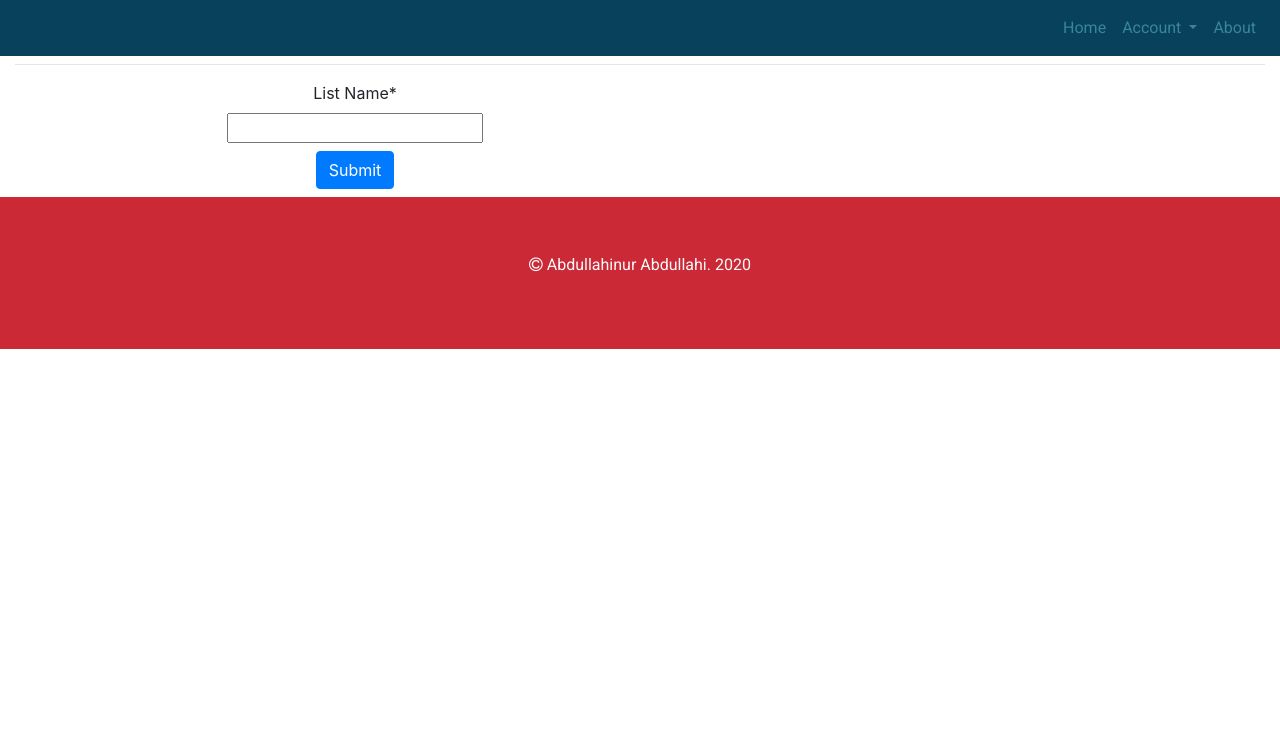
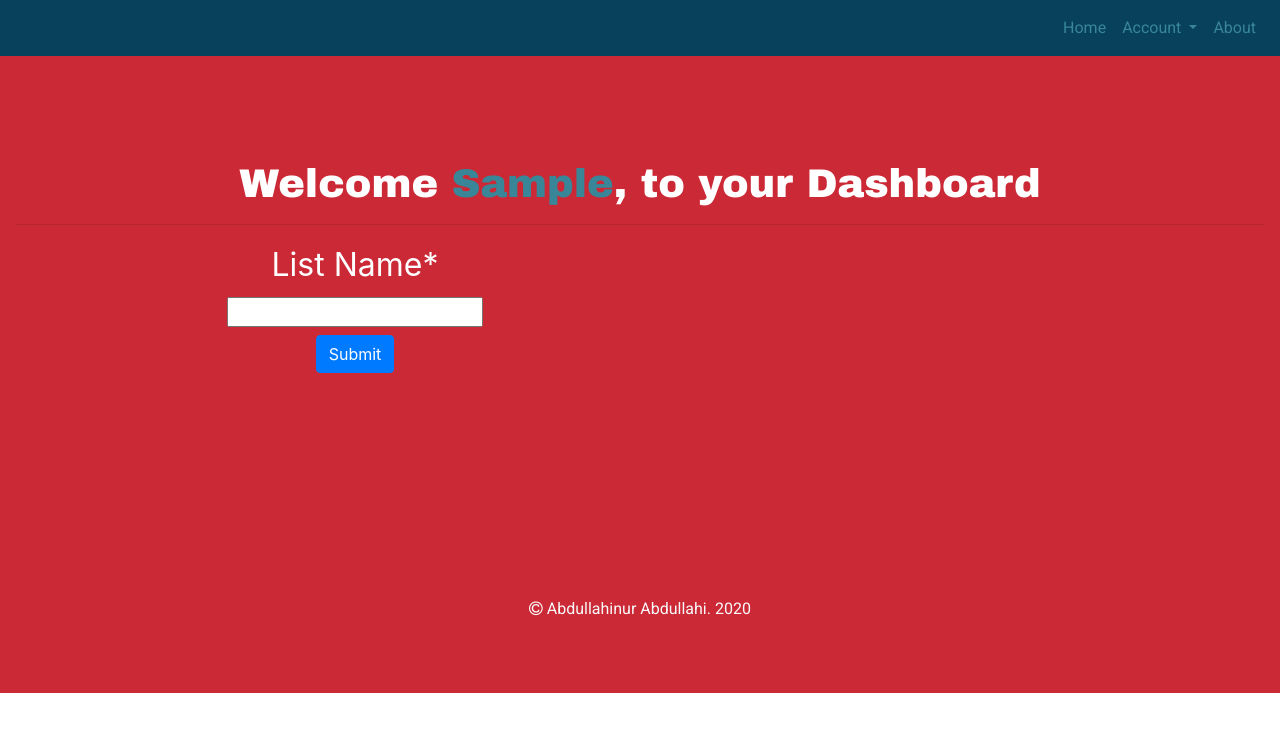
Before and after one commit to SandyAbdullahi/django-todo, a Django app: page /dashboard/ in a window 1280 px wide. Shown: the top 732 px of the page. Run offline with Django 3.2, Linux system fonts and the light colour scheme; the visitor is signed in with stand-in values (Sample User, id 1); data that the repository does not hold is empty; parts of the project's set-up code (start-up, migrations or seed data) failed here and were passed over; some libraries are stand-ins or nearby versions.

Commit message:
styling for dashboard, still need to write about

```diff
--- a/static/css/styles.css
+++ b/static/css/styles.css
@@ -220,7 +220,46 @@ base colors:
 }
 
 
+/* Logged-out page */
 
+.logged-out {
+    background: url('../img/glacier-bay-80643_1920.jpg') no-repeat center;
+    background-size: cover;
+}
+
+
+.logged-out .content {
+    background-color: #388697d1;
+    padding: 15rem 0rem;
+}
+
+.logged-out h1 {
+    color: #ffffff;
+}
+
+
+/* Dashboard */
+
+.dashboard {
+    background-color: #CC2936;
+}
+
+.dashboard .content {
+    padding: 10rem 0rem;
+}
+
+.dashboard .content h1 {
+    color: #ffffff;
+}
+.dashboard .content h1 .user {
+    color: #388697;
+    text-transform: capitalize;
+}
+
+.dashboard .content form label {
+    color: #ffffff;
+    font-size: 2rem;
+}
 
 footer {
     width: 100%;
--- a/templates/pages/dashboard.html
+++ b/templates/pages/dashboard.html
@@ -8,8 +8,10 @@
 
 
 <div class="dashboard text-center">
+    <div class="content">
+
         <div class="container-fluid">
-        <h1>Welcome {{ user }}, to your Dashboard </h1>
+            <h1>Welcome <span class="user">{{ user }}</span>, to your Dashboard </h1>
             <hr>
 
             <div class="container">
@@ -50,6 +52,13 @@
 
 
 
+    </div>
+
+
+
+
+
+
 
     </div>
 </div>
```
Also changed, not shown: templates/registration/logged_out.html (+12 -3 lines). Lines whose indentation alone changed are shown as unchanged.
